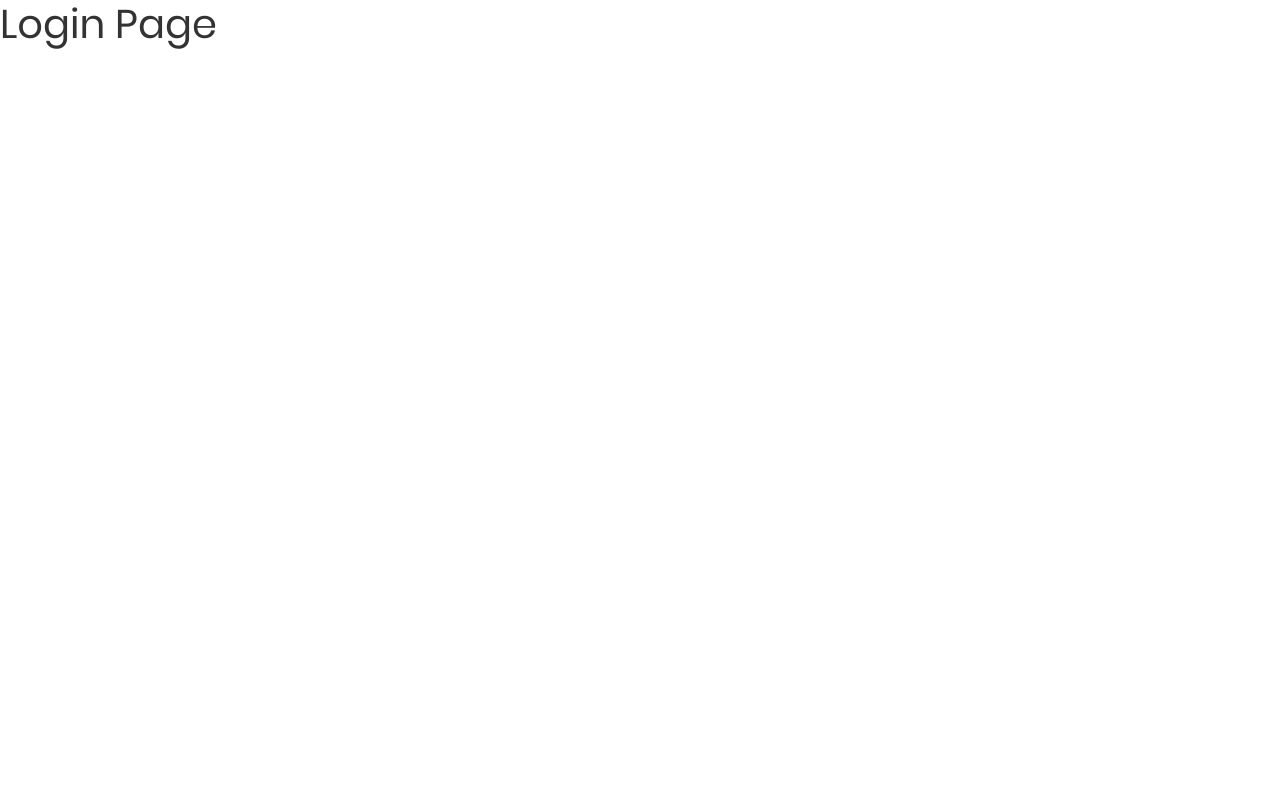
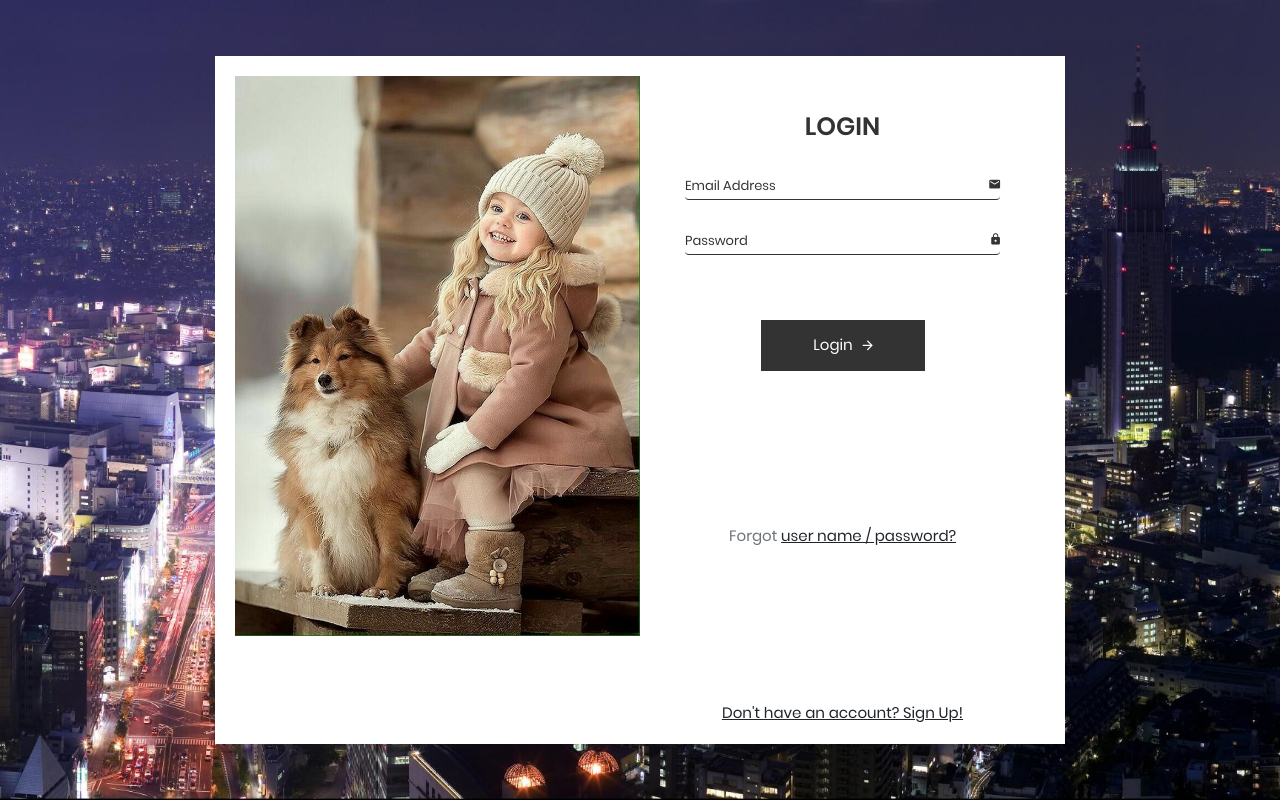
Before and after one commit to Aradford7/Blog2021, a website: page view/login.html in a window 1280 px wide. Drawn offline with nearby package versions, Linux system fonts and the light colour scheme.

Commit message:
login page styled

```diff
--- a/view/login.html
+++ b/view/login.html
@@ -15,12 +15,52 @@
     <!-- MATERIAL DESIGN ICONIC FONT -->
     <link rel="stylesheet" href="../design_files/fonts/material-design-iconic-font/css/material-design-iconic-font.min.css">
 
-    <title>Login!</title>
+    <title>Login</title>
 </head>
+<body>
 
-<body>
-    <h1> Login Page</h1>
 
+    <div class="wrapper" style="background-image:url('../design_files/images/loginback.jpg');">
+       <div class="inner">
+           <div class="image-holder">
+                <img src="../design_files/images/login.jpg">
+           </div>
+        <form action="">
+            <h3>Login</h3>
+            <div class="form-wrapper">
+                <input id="email" type="email" placeholder="Email Address" class="form-control">
+                <i class="zmdi zmdi zmdi-email"></i>
+            </div>
+
+            <div class="form-wrapper">
+                <input id="password" type="password" placeholder="Password" class="form-control">
+                <i class="zmdi zmdi zmdi-lock"></i>
+            </div>
+
+            <div class="form-group container-login100-form-btn">
+                <button id="btn-login" type="button">
+                    Login
+                    <i class="zmdi zmdi-arrow-right"></i>
+                </button>
+            </div>
+
+            <div class="w-full text-center p-t-27 p-b-239" style="margin-top:49%; font-size: 15px;">
+                <span class="text-muted">
+                    Forgot
+                </span>
+                <a href="../view/forgotPassword.html" class="text-dark">
+                    user name / password?
+                </a>
+            </div>
+
+            <div class="w-full text-center" style="margin-top:49%; font-size: 15px;">
+                <a href="signup.html" class="text-dark">
+                    Don't have an account? Sign Up!
+                </a>
+            </div>
+        </form>
+       </div>
+    </div>
 
     <!-- Option 1: Bootstrap Bundle with Popper -->
     <script src="https://cdn.jsdelivr.net/npm/bootstrap@5.0.0-beta2/dist/js/bootstrap.bundle.min.js" integrity="sha384-b5kHyXgcpbZJO/tY9Ul7kGkf1S0CWuKcCD38l8YkeH8z8QjE0GmW1gYU5S9FOnJ0" crossorigin="anonymous"></script>
```
Also changed, not shown: view/forgotPassword.html (added, +1 -0 lines). Lines whose indentation alone changed are shown as unchanged.
